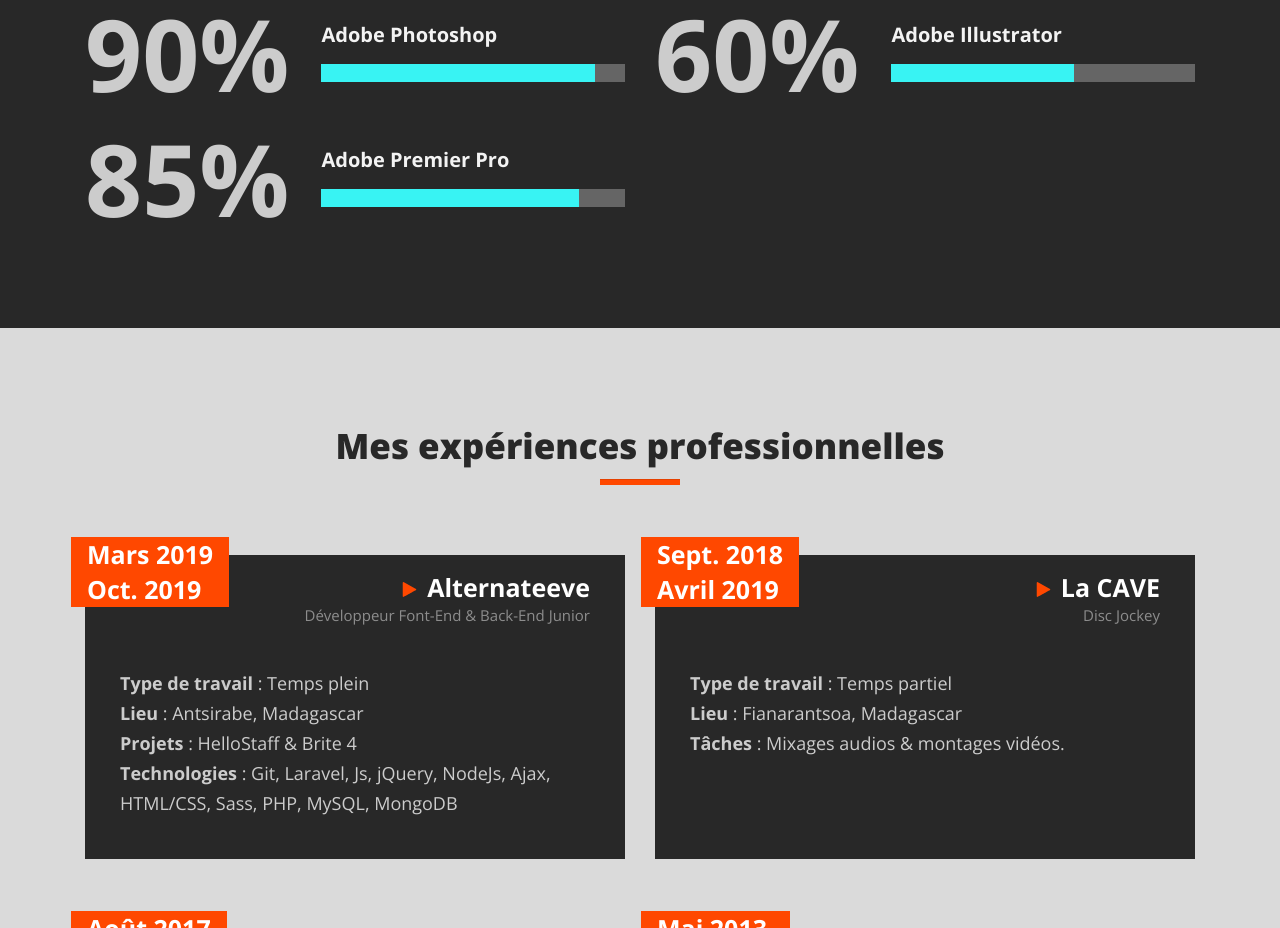
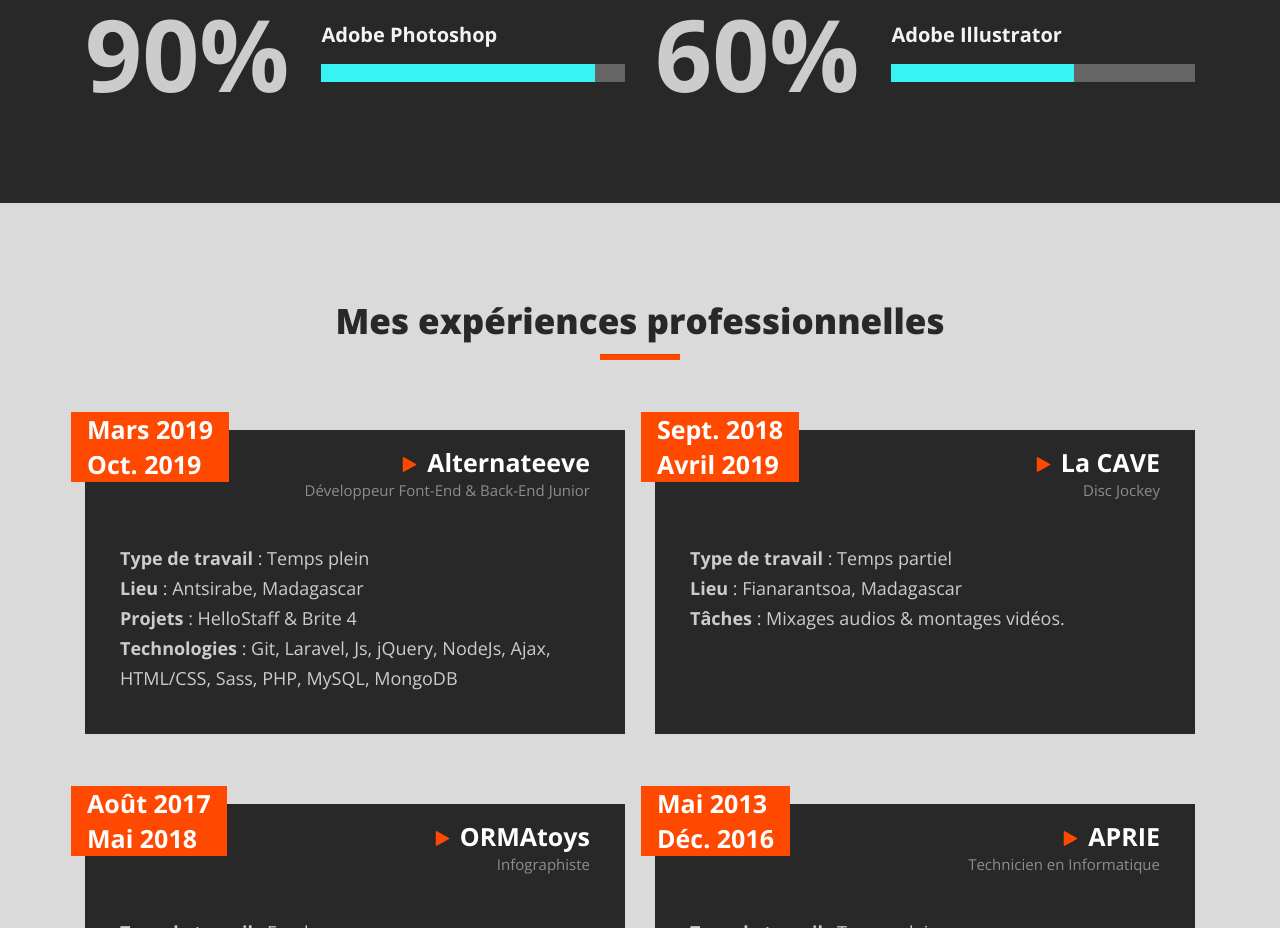
Before and after one commit to Paolo-Rzf/cv, a plain HTML site: page index.html in a window 1280 px wide. Shown: the part 2076-3004 px from the top of the page. Drawn offline with nearby package versions, Linux system fonts and the light colour scheme.

Commit message:
Update index.html

```diff
--- a/index.html
+++ b/index.html
@@ -156,15 +156,6 @@
                         <strong>Adobe Illustrator</strong>
                         <div class="progress">
                             <div class="progress-bar" style="width: 60%"></div>
-                        </div>
-                    </div>
-                </div>
-                <div class="flex col-12 col-lg-6">
-                    <div class="percent">85%</div>
-                    <div class="progress-container">
-                        <strong>Adobe Premier Pro</strong>
-                        <div class="progress">
-                            <div class="progress-bar" style="width: 85%"></div>
                         </div>
                     </div>
                 </div>
```
